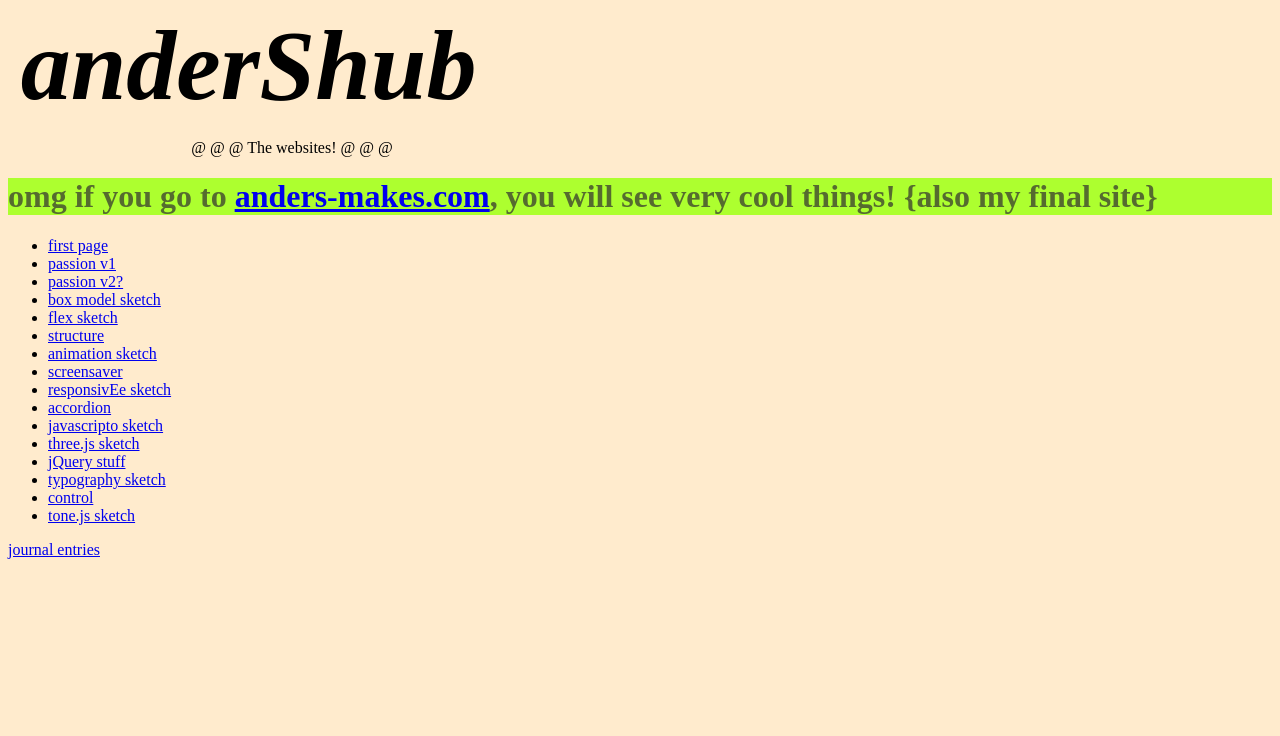
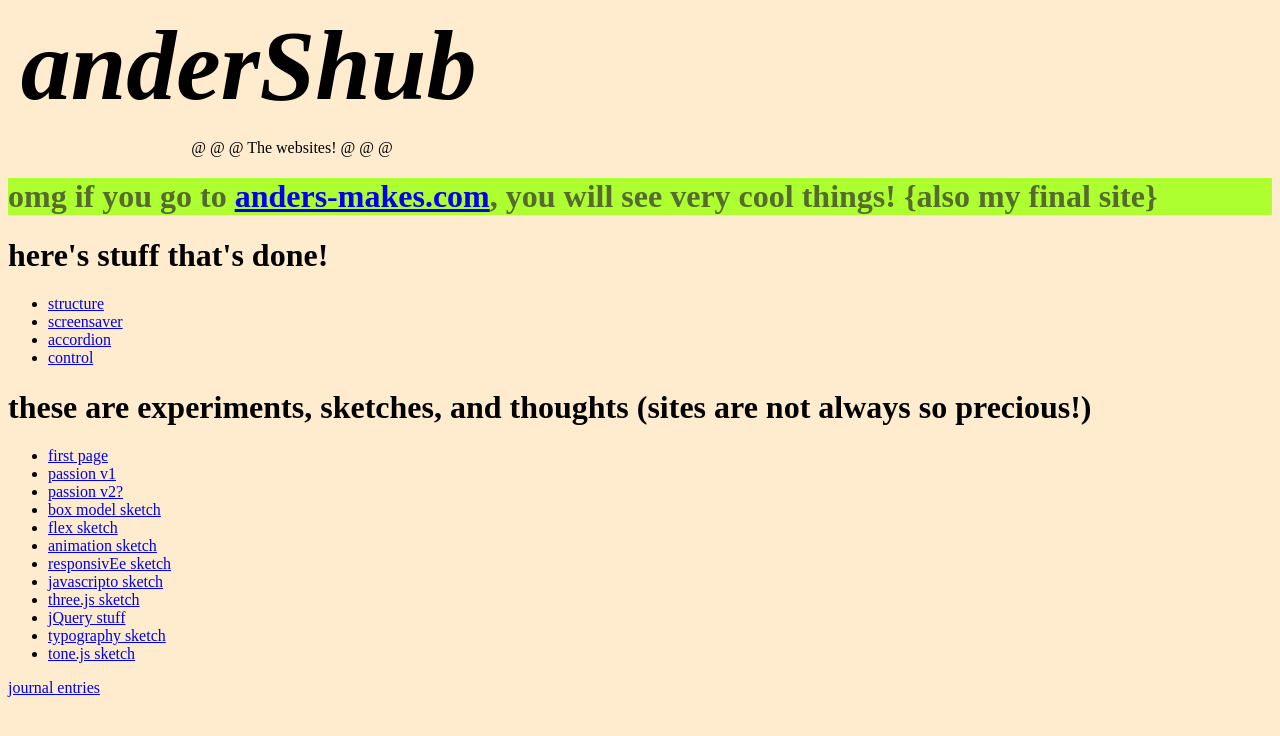
Before and after one commit to anderss-oj/anders--page--, a website built with Vite: page index.html in a window 1280 px wide. Built offline with nearby package versions, Linux system fonts and the light colour scheme.

Commit message:
still updating little list of things

```diff
--- a/index.html
+++ b/index.html
@@ -11,23 +11,26 @@
     <h1 class="title">anderShub</h1>
     <p>@ @ @ The websites! @ @ @</p>
     <h1 class="final">omg if you go to <a href="https://anders-makes.com/">anders-makes.com</a>, you will see very cool things! {also my final site}</h1>
+    <h1>here's stuff that's done!</h1>
+    <ul>
+        <li><a href="structure/index.html">structure</a></li>
+        <li><a href="screensaver/index.html">screensaver</a></li>
+        <li><a href="accordion/index.html">accordion</a></li>
+        <li><a href="control/index.html">control</a></li>
+    </ul>
+    <h1>these are experiments, sketches, and thoughts (sites are not always so precious!)</h1>
     <ul>
         <li><a href="first_website/index.html">first page</a></li>
         <li><a href="passion/index.html">passion v1</a></li>
         <li><a href="passion2/index.html">passion v2?</a></li>
         <li><a href="boxModel/index.html">box model sketch</a></li>
         <li><a href="flexbox/index.html">flex sketch</a></li>
-        <li><a href="structure/index.html">structure</a></li>
         <li><a href="animation/index.html">animation sketch</a></li>
-        <li><a href="screensaver/index.html">screensaver</a></li>
         <li><a href="responsive/responsive2/index.html">responsivEe sketch</a></li>
-        <li><a href="accordion/index.html">accordion</a></li>
-        <li><a href="javascript/index.html">javascripto sketch
-        </a></li>
+        <li><a href="javascript/index.html">javascripto sketch</a></li>
         <li><a href="threejs/index.html">three.js sketch</a></li>
         <li><a href="jQuery/index.html">jQuery stuff</a></li>
         <li><a href="typography/index.html">typography sketch</a></li>
-        <li><a href="control/index.html">control</a></li>
         <li><a href="finalExperimentations/tonejs/index.html">tone.js sketch</a></li>
     </ul>
     <a href="journals.html">journal entries</a>
```
